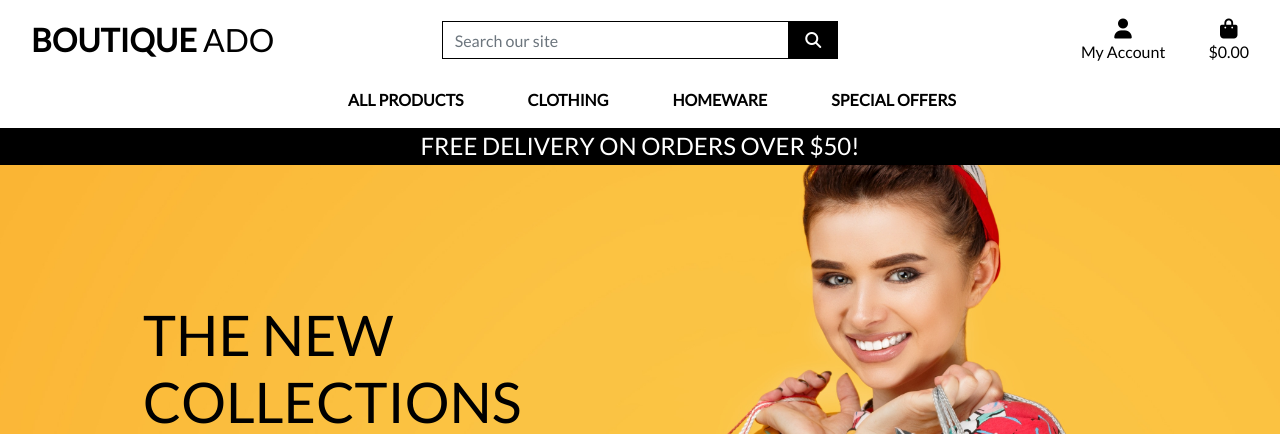
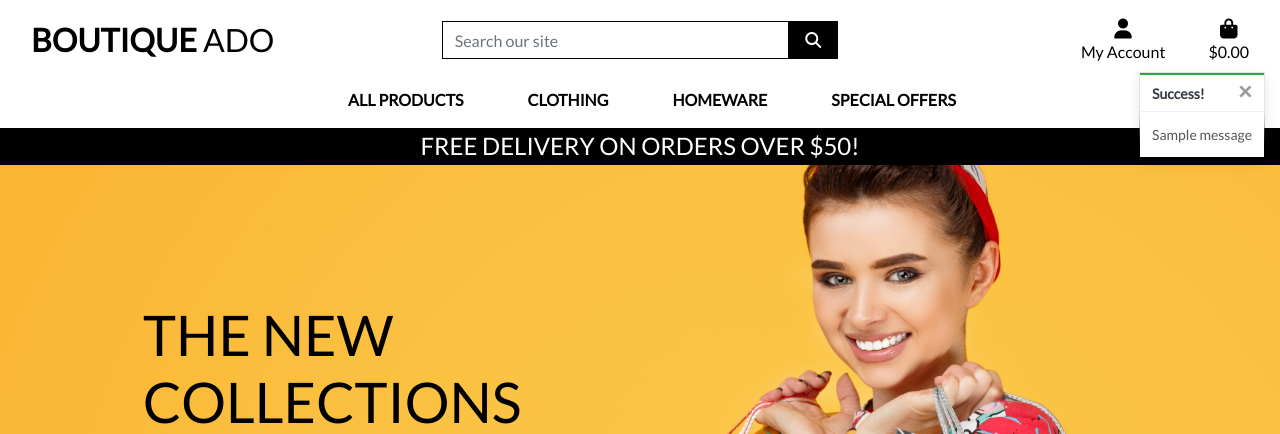
Before and after one commit to saraelizalde/boutique_ado_v1, a Django app: page / in a window 1280 px wide. Shown: the top 434 px of the page. Run offline with Django 5.2, Linux system fonts and the light colour scheme; tables that the repository leaves empty hold one stand-in row (values such as "Sample post"); one stand-in notice (Sample message) is shown; parts of the project's set-up code (start-up, migrations or seed data) failed here and were passed over; some libraries are stand-ins or nearby versions.

Commit message:
Add toasts

```diff
--- a/bag/views.py
+++ b/bag/views.py
@@ -1,4 +1,7 @@
 from django.shortcuts import render, redirect, reverse, HttpResponse
+from django.contrib import messages
+
+from products.models import Product
 
 # Create your views here.
 
@@ -10,6 +13,8 @@ def view_bag(request):
 
 def add_to_bag(request, item_id):
     """ Add a quantity of the specified product to the shopping bag """
+
+    product = Product.objects.get(pk=item_id)
 
     quantity = int(request.POST.get('quantity'))
     redirect_url = request.POST.get('redirect_url')
@@ -31,6 +36,7 @@ def add_to_bag(request, item_id):
             bag[item_id] += quantity
         else:
             bag[item_id] = quantity
+            messages.success(request, f'Added {product.name} to your bag')
 
     request.session['bag'] = bag
     return redirect(redirect_url)
--- a/boutique_ado/settings.py
+++ b/boutique_ado/settings.py
@@ -79,6 +79,8 @@ TEMPLATES = [
         },
     },
 ]
+
+MESSAGE_STORAGE = 'django.contrib.messages.storage.session.SessionStorage'
 
 AUTHENTICATION_BACKENDS = [
     # Needed to login by username in Django admin, regardless of `allauth`
--- a/static/css/base.css
+++ b/static/css/base.css
@@ -101,6 +101,23 @@ a.category-badge > span.badge:hover {
     cursor: pointer;
 }
 
+/* ------------------------------- bootstrap toasts */
+
+.message-container {
+    position: fixed;
+    top: 72px;
+    right: 15px;
+    z-index: 99999999999;
+}
+
+.custom-toast {
+    overflow: visible;
+}
+
+.toast-capper {
+    height: 2px;
+}
+
 
 /* -------------------------------- Media Queries */
 
--- a/templates/base.html
+++ b/templates/base.html
@@ -1,4 +1,3 @@
-
 {% load static %}
 
 <!doctype html>
@@ -92,7 +91,8 @@
             </div>
           </li>
           <li class="list-inline-item">
-            <a class="{% if grand_total %}text-info font-weight-bold{% else %}text-black{% endif %} nav-link" href="{% url 'view_bag' %}">
+            <a class="{% if grand_total %}text-info font-weight-bold{% else %}text-black{% endif %} nav-link"
+              href="{% url 'view_bag' %}">
               <div class="text-center">
                 <div><i class="fas fa-shopping-bag fa-lg"></i></div>
                 <p class="my-0">
@@ -126,7 +126,22 @@
   </header>
 
   {% if messages %}
-  <div class="message-container"></div>
+  <div class="message-container">
+
+    {% for message in messages %}
+    {% with message.level as level %}
+    {% if level == 40 %}
+    {% include 'includes/toasts/toast_error.html' %}
+    {% elif level == 30 %}
+    {% include 'includes/toasts/toast_warning.html' %}
+    {% elif level == 25 %}
+    {% include 'includes/toasts/toast_success.html' %}
+    {% else %}
+    {% include 'includes/toasts/toast_info.html' %}
+    {% endif %}
+    {% endwith %}
+    {% endfor %}
+  </div>
   {% endif %}
 
   {% block page_header %}
@@ -136,6 +151,11 @@
   {% endblock %}
 
   {% block postloadjs %}
+
+  <script type="text/javascript">
+    $('.toast').toast('show');
+  </script>
+
   {% endblock %}
 
 </body>
--- /dev/null
+++ b/templates/includes/toasts/toast_success.html
@@ -0,0 +1,13 @@
+<div class="toast custom-toast rounded-0 border-top 0" data-autohide="false">
+    <div class="arrow-up arrow-success"></div>
+    <div class="w-100 toast-capper bg-success"></div>
+    <div class="toast-header bg-white text-dark">
+        <strong class="mr-auto">Success!</strong>
+        <button type="button" class="ml-2 mb-1 close text-dark" data-dismiss="toast" aria-label="Close">
+            <span aria-hidden="true">&times;</span>
+        </button>
+    </div>
+    <div class="toast-body bg-white">
+        {{ message }}
+    </div>
+</div>
```
Also changed, not shown: templates/includes/toasts/toast_error.html (added, +13 -0 lines), templates/includes/toasts/toast_info.html (added, +13 -0 lines), templates/includes/toasts/toast_warning.html (added, +13 -0 lines), bag/templates/bag/bag.html (line endings or trailing spaces).
